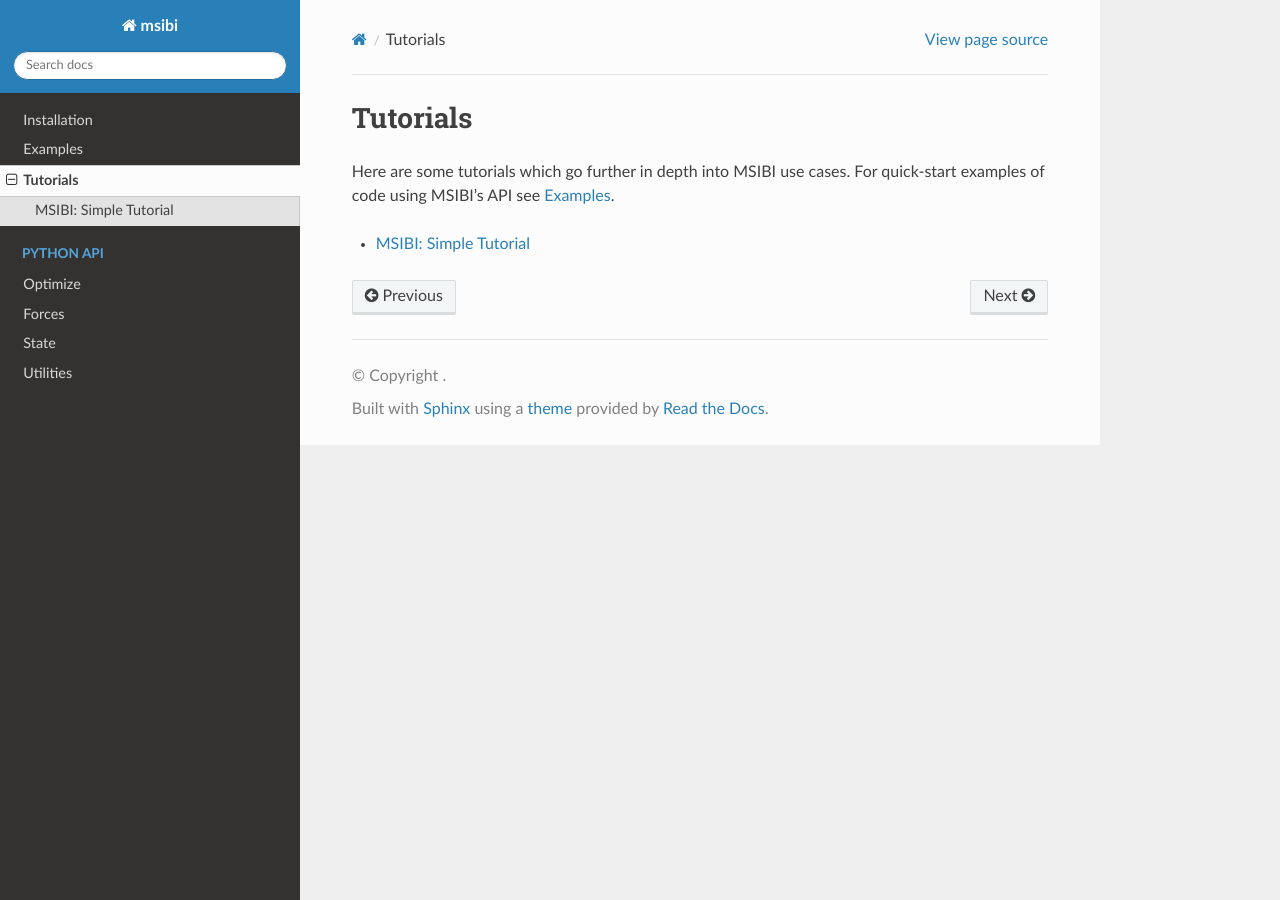
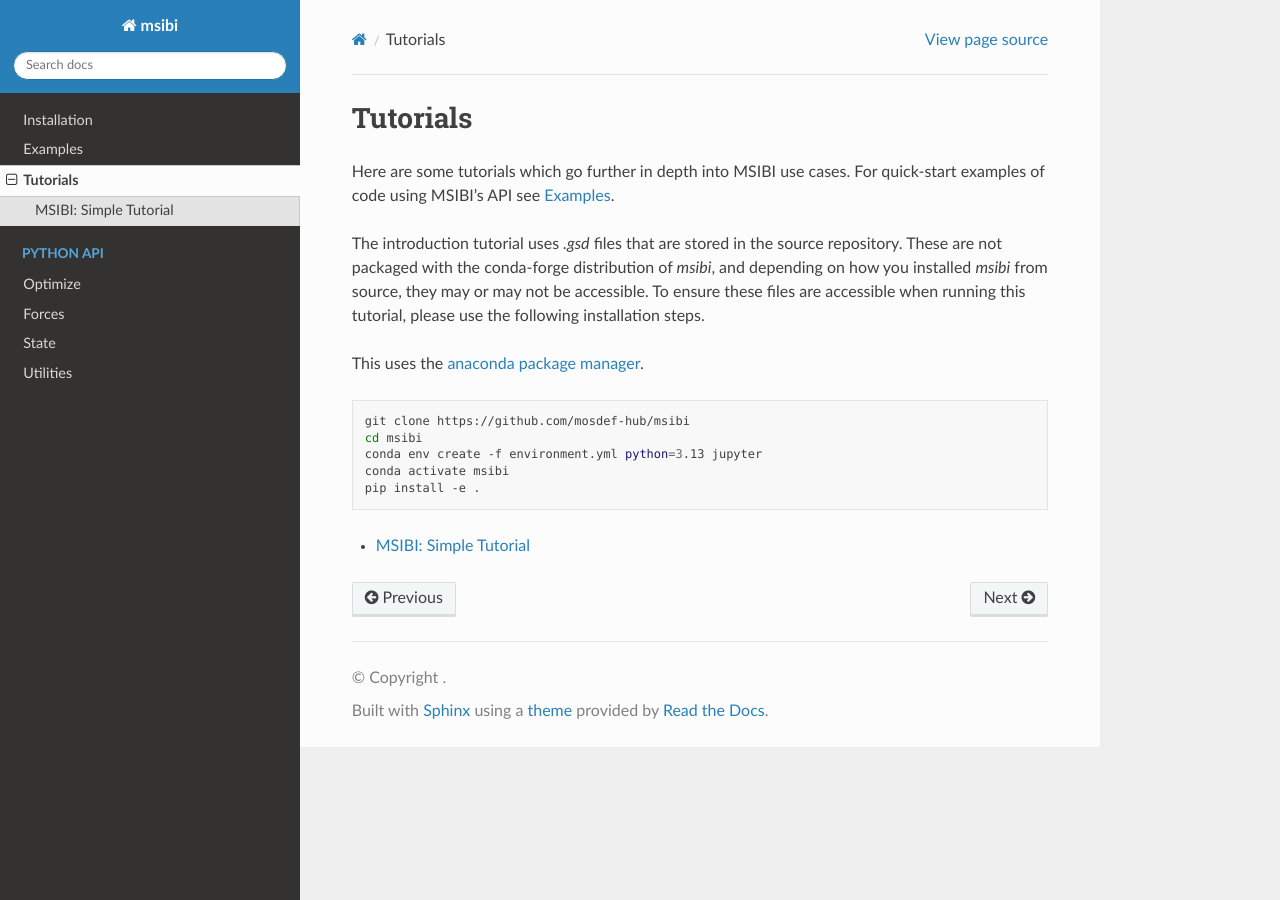
Before and after one commit to mosdef-hub/msibi, a Sphinx documentation site: the page built from docs/source/tutorials.rst, in a window 1280 px wide. Built offline with Sphinx 7.4.7 and the Read the Docs theme 3.1.0, drawn with Linux system fonts in a browser that asks for light colours.

Commit message:
Update install instructions required for running the tutorial examples

```diff
--- a/docs/environment-docs.yml
+++ b/docs/environment-docs.yml
@@ -7,7 +7,7 @@ dependencies:
   - sphinx_rtd_theme>=3.0
   - freud >=3.0
   - gsd >=3.0
-  - hoomd >=5.0
+  - hoomd >=5.0,<5.4
   - python >=3.10
   - pandas
   - numpy >=2.0
--- a/docs/source/installation.rst
+++ b/docs/source/installation.rst
@@ -10,7 +10,7 @@
 msibi is available on `conda-forge <https://anaconda.org/conda-forge/msibi>`_
 ::
 
-    $ mamba install -c conda-forge msibi
+    $ conda install -c conda-forge msibi
 
 
 Install from source
@@ -25,8 +25,8 @@
 2. Install dependency packages and msibi from source:
 ::
 
-    $ mamba env create -f environment.yml
-    $ mamba activate msibi
+    $ conda env create -f environment.yml
+    $ conda activate msibi
     $ python -m pip install .
 
 .. note::
--- a/docs/source/tutorials.rst
+++ b/docs/source/tutorials.rst
@@ -3,6 +3,19 @@ Tutorials
 
 Here are some tutorials which go further in depth into MSIBI use cases. For quick-start examples of code using MSIBI's API see :doc:`examples`.
 
+The introduction tutorial uses `.gsd` files that are stored in the source repository. These are not packaged with the
+conda-forge distribution of `msibi`, and depending on how you installed `msibi` from source, they may or may not be accessible. To ensure these files are accessible when running this tutorial, please use the following installation steps.
+
+This uses the `anaconda package manager <https://www.anaconda.com/download>`_.
+
+.. code-block:: bash
+
+   git clone https://github.com/mosdef-hub/msibi
+   cd msibi
+   conda env create -f environment.yml python=3.13 jupyter
+   conda activate msibi
+   pip install -e .
+
 .. toctree::
     :maxdepth: 1
 
--- a/environment-dev.yml
+++ b/environment-dev.yml
@@ -5,7 +5,7 @@ dependencies:
 - cmeutils >=1.4
 - freud >=3.4
 - gsd >=3.0
-- hoomd >=5.0
+- hoomd >=5.0,<5.4
 - python >=3.10,<=3.13
 - pandas
 - numpy >=2.0,<2.3
--- a/environment.yml
+++ b/environment.yml
@@ -5,8 +5,8 @@ dependencies:
 - freud >=3.4
 - cmeutils >=1.4
 - gsd >=3.0
-- hoomd >=5.0
-- matplotlob
+- hoomd >=5.0,<5.4
+- matplotlib
 - python >=3.10,<=3.13
 - pandas
 - mdanalysis <3.0
```
